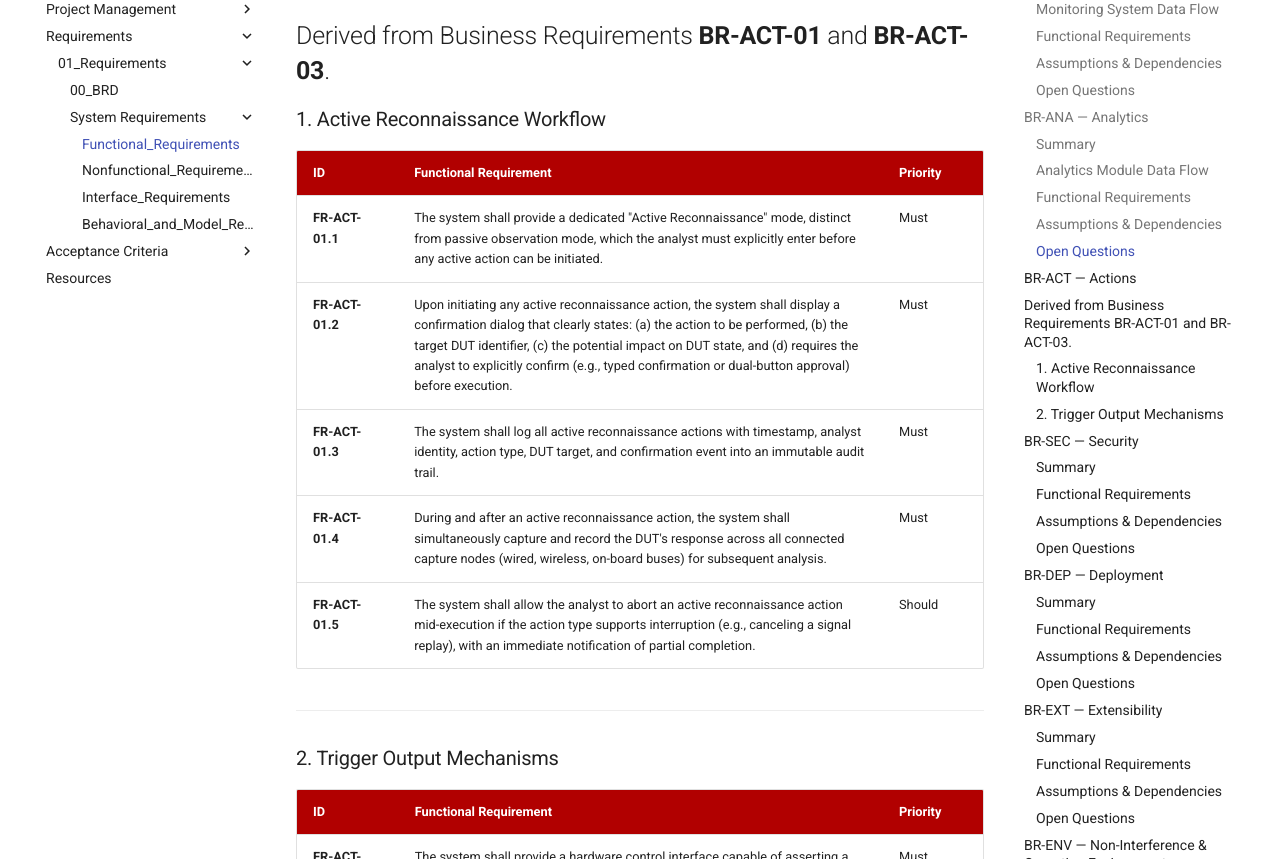
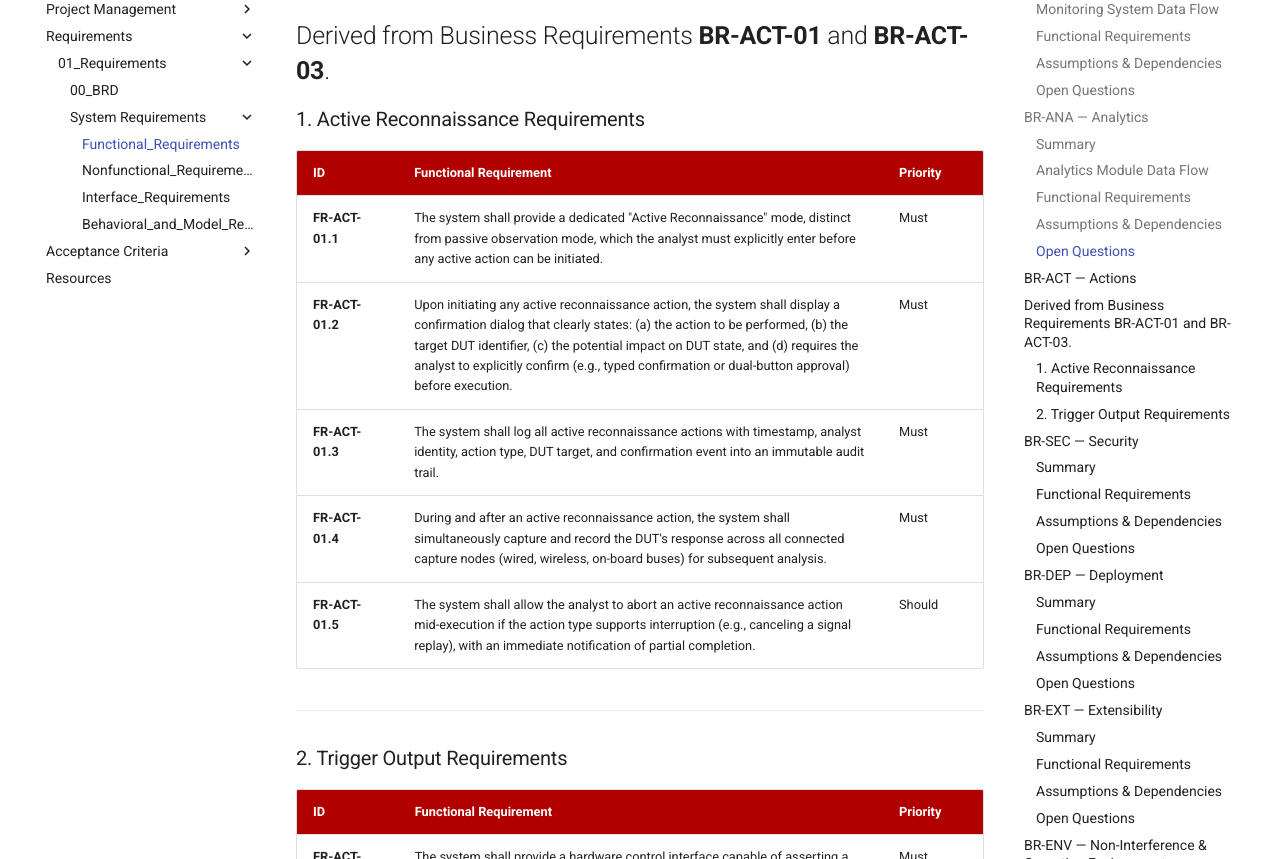
Before and after one commit to EG-ETCS/wiresploit, an MkDocs documentation site: the page built from docs/01_Requirements/01_SysRS/01_Functional_Requirements.md, in a window 1280 px wide and 1400 px high, scrolled down 7891 px. Shown: the part 153-1012 px from the top of the window. Built offline with MkDocs 1.6.1 and Material for MkDocs 9.7.7, drawn with Linux system fonts in a browser that asks for light colours.

Commit message:
before editing the edits

```diff
--- a/docs/01_Requirements/01_SysRS/01_Functional_Requirements.md
+++ b/docs/01_Requirements/01_SysRS/01_Functional_Requirements.md
@@ -176,7 +176,7 @@ flowchart TD
 Derived from Business Requirements **BR-ACT-01** and **BR-ACT-03**.
 ---
 
-### 1. Active Reconnaissance Workflow
+### 1. Active Reconnaissance Requirements
 
 | ID | Functional Requirement | Priority |
 |---|---|---|
@@ -188,7 +188,7 @@ Derived from Business Requirements **BR-ACT-01** and **BR-ACT-03**.
 
 ---
 
-### 2. Trigger Output Mechanisms
+### 2. Trigger Output Requirements
 
 | ID | Functional Requirement | Priority |
 |---|---|---|
```
